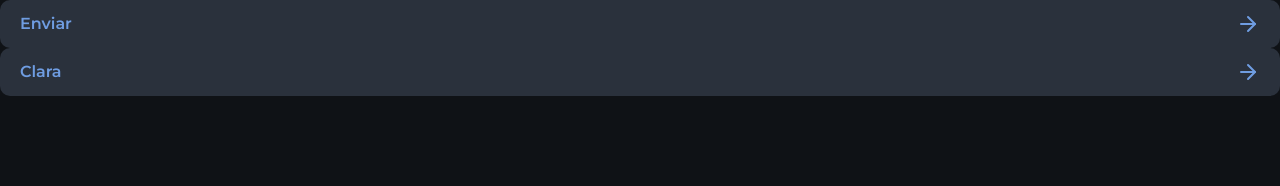
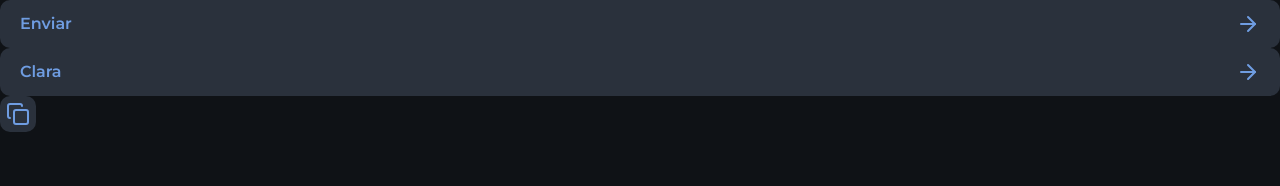
Before and after one commit to Romulo-us-br/Web-Tailwind, a Next.js app: page / in a window 1280 px wide. Shown: the top 186 px of the page. Built offline with nearby package versions, Linux system fonts and the light colour scheme.

Commit message:
icon-button

```diff
--- a/src/app/page.tsx
+++ b/src/app/page.tsx
@@ -1,10 +1,11 @@
-import {ArrowRight} from 'lucide-react';
+import {ArrowRight, Copy} from 'lucide-react';
 import { Button } from "@/components/button";
+import { IconButton } from '@/components/icon-button';
 
 export default function Home() {
   return (
     <main>
-      <Button>
+      <Button type="submit">
         Enviar
         <ArrowRight/>
       </Button>
@@ -12,6 +13,13 @@ export default function Home() {
         Clara
         <ArrowRight/>
       </Button>
+  <IconButton>
+    <Copy/>
+  </IconButton>
+  <div>
+    <input type="email"/>
+  </div>
+
     </main>
   );
 }
--- a/src/components/button.tsx
+++ b/src/components/button.tsx
@@ -1,10 +1,11 @@
-import { ReactNode } from "react";
+import { ComponentProps,   ReactNode } from "react";
 
-interface ButtonProps {
+interface ButtonProps extends ComponentProps<'button'>  {
     children: ReactNode;
 }
 export function Button(props:ButtonProps) {
     return (
-    <button className="flex justify-between items-center px-5 h-12 bg-gray-500 text-blue font-semibold rounded-xl w-full cursor-pointer transition-colors duration-200 hover:bg-blue hover:text-gray-900">{props.children || 'Enviar'}</button>
+    <button className="flex justify-between items-center px-5 h-12 bg-gray-500 text-blue font-semibold rounded-xl w-full cursor-pointer transition-colors duration-300 hover:bg-blue hover:text-gray-900"
+    {...props}></button>
     )
 }
--- /dev/null
+++ b/src/components/icon-button.tsx
@@ -0,0 +1,10 @@
+import {ComponentProps, ReactNode } from "react";
+
+interface IconButtonProps extends ComponentProps<'button'> {
+    children: ReactNode;
+}
+export function IconButton(props:IconButtonProps) {
+    return (
+    <button className="p-1.5 bg-gray-500 text-blue rounded-xl cursor-pointer transition-colors duration-300 hover:bg-blue hover:text-gray-900" {...props}/>
+    )
+}
--- /dev/null
+++ b/src/components/input.tsx
@@ -0,0 +1,12 @@
+import {ReactNode, ComponentProps} from "react";
+interface InputProps extends ComponentProps<'input'>{
+    children: ReactNode;
+}
+
+export function Input(props:InputProps){
+    return(
+
+        <input className=""
+        {...props}/>
+    )
+}
```
